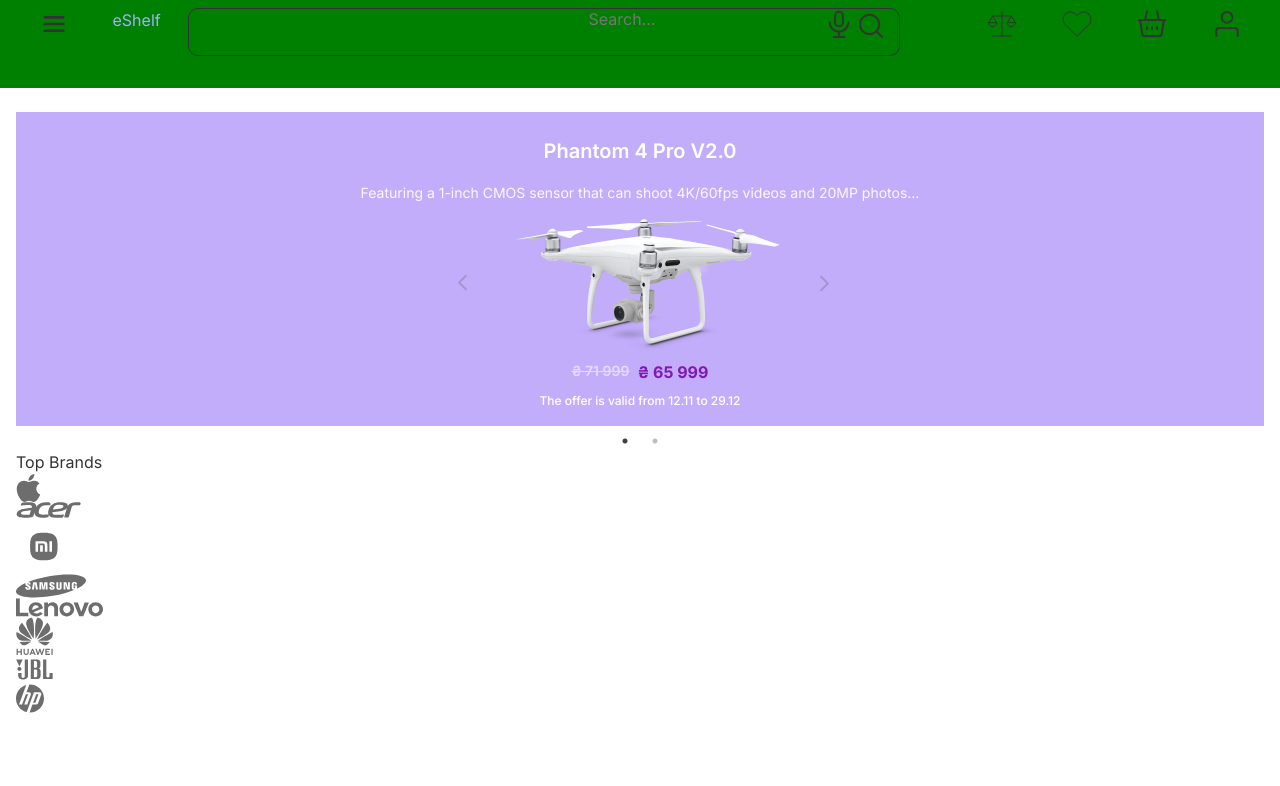
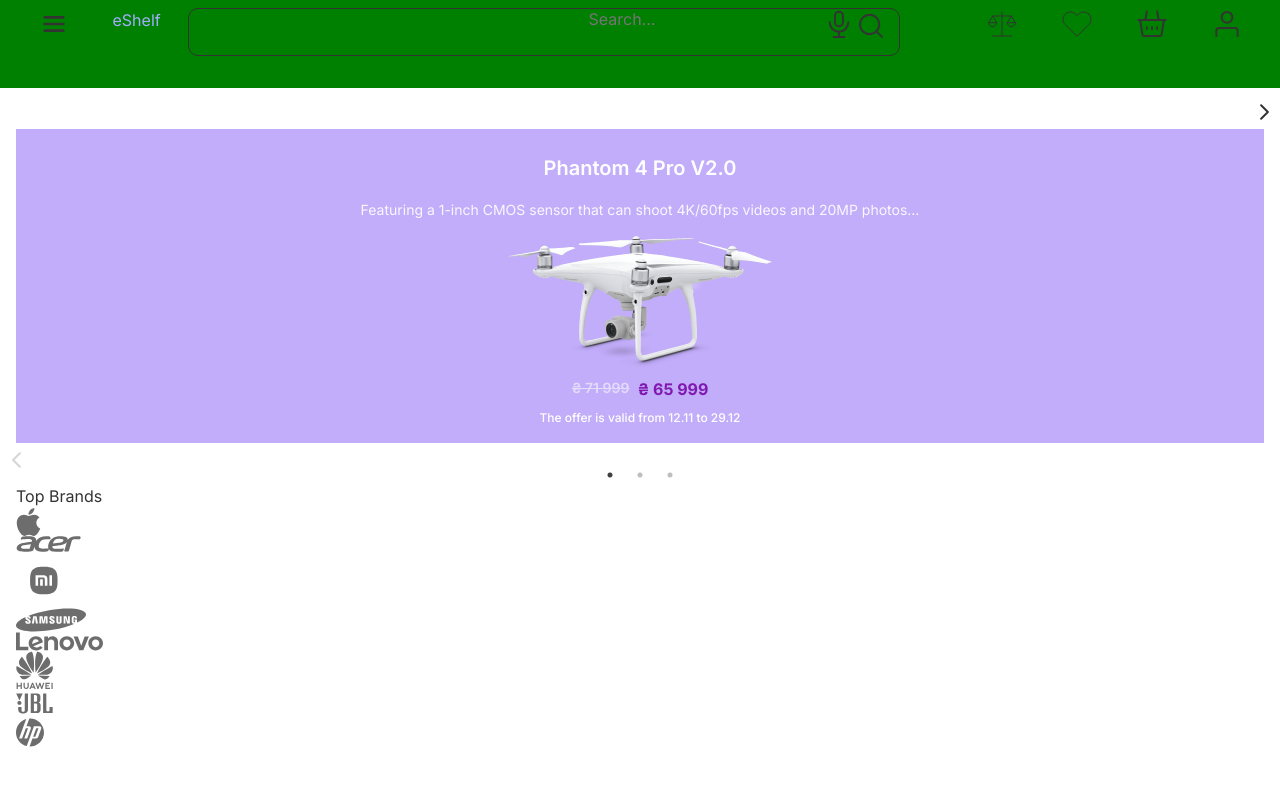
Before and after one commit to VikaBukach/eshelf, a React (Create React App) app: page / in a window 1280 px wide. Shown: the top 786 px of the page. Built offline with nearby package versions, Linux system fonts and the light colour scheme.

Commit message:
fixed main banner

```diff
--- /dev/null
+++ b/src/app/components/Main/Sections/Banner_main/Arrow.js
@@ -0,0 +1,21 @@
+import React from 'react';
+import "./Arrow.scss"
+function Arrow({ direction, onClick }) {
+    return (
+        <div className={`banner_main-svg-${direction}`} onClick={onClick}>
+            {direction === 'next' ? (
+                <svg width="9" height="17" viewBox="0 0 9 17" fill="none" xmlns="http://www.w3.org/2000/svg">
+                    <path d="M7.87524 1.75L1.12524 8.5L7.87524 15.25" stroke="#333333" stroke-opacity="0.2" stroke-width="2"
+                          stroke-linecap="round" stroke-linejoin="round"/>
+                </svg>
+            ) : (
+                <svg width="9" height="17" viewBox="0 0 9 17" fill="none" xmlns="http://www.w3.org/2000/svg">
+                    <path d="M1.12476 15.25L7.87476 8.5L1.12476 1.75" stroke="#333333" stroke-width="2"
+                          stroke-linecap="round" stroke-linejoin="round"/>
+                </svg>
+            )}
+        </div>
+    );
+}
+
+export default Arrow;
--- /dev/null
+++ b/src/app/components/Main/Sections/Banner_main/Arrow.scss
@@ -0,0 +1,24 @@
+.banner_main-svg {
+
+  display: flex;
+  justify-content: space-around;
+  position: absolute;
+  top: 50%;
+  transform: translateY(-50%);
+}
+
+.banner_main-svg-prev {
+  cursor: pointer;
+  justify-content: space-around;
+  display: flex;
+  right: 0px;
+  transform: translateY(-50%) translateX(50%);
+}
+
+.banner_main-svg-next {
+  cursor: pointer;
+  justify-content: space-around;
+  display: flex;
+  right: 0;
+  transform: translateY(50%) translateX(-50%);
+}
--- a/src/app/components/Main/Sections/Banner_main/Banner_main.js
+++ b/src/app/components/Main/Sections/Banner_main/Banner_main.js
@@ -1,122 +1,71 @@
-import React from 'react';
+import React, { useRef } from 'react';
 import Slider from "react-slick";
 import "slick-carousel/slick/slick.css";
 import "slick-carousel/slick/slick-theme.css";
 import './Banner_main.scss';
-
-// function Arrow(props) {
-//     const { className, style, onClick } = props;
-//     return (
-//         <div
-//             className={className}
-//             style={{ ...style, display: "block", background: "gray" }}
-//             onClick={onClick}
-//         />
-//     );
-// }
+import Arrow from "./Arrow";
 
 function BannerMain(props) {
-    var settings = {
+    const slides = [
+        {
+            title: "Phantom 4 Pro V2.0",
+            description: "Featuring a 1-inch CMOS sensor that can shoot 4K/60fps videos and 20MP photos...",
+            oldPrice: "₴ 71 999",
+            newPrice: "₴ 65 999",
+            validOffer: "The offer is valid from 12.11 to 29.12",
+            imagePath: "/img/kisspng-mavic-pro-dji-phantom-4-pro-dji-phantom-4-pro-unma-dji-phantom-5b51f93fbeb6f3%201.png"
+        },
+        {
+            title: "Phantom 5 Pro V2.5",
+            description: "Featuring a 1-inch CMOS sensor that can shoot 4K/60fps videos and 20MP photos...",
+            oldPrice: "₴ 31 999",
+            newPrice: "₴ 20 999",
+            validOffer: "The offer is valid from 15.12 to 31.12",
+            imagePath: "/img/kisspng-mavic-pro-dji-phantom-4-pro-dji-phantom-4-pro-unma-dji-phantom-5b51f93fbeb6f3%201.png"
+        },
+        {
+            title: "Phantom 6 Pro V3.0",
+            description: "Featuring a 1-inch CMOS sensor that can shoot 4K/60fps videos and 20MP photos...",
+            oldPrice: "₴ 99 999",
+            newPrice: "₴ 77 999",
+            validOffer: "The offer is valid from 12.11 to 29.12",
+            imagePath: "/img/kisspng-mavic-pro-dji-phantom-4-pro-dji-phantom-4-pro-unma-dji-phantom-5b51f93fbeb6f3%201.png"
+        },
+        // Add other slides here
+    ];
+
+    const sliderRef = useRef(null);
+
+    const settings = {
         dots: true,
         infinite: true,
         speed: 500,
         slidesToShow: 1,
-        slidesToScroll: 2,
-        // nextArrow: <Arrow />,
-        // prevArrow: <Arrow />,
-        initialSlide: 0,
-        responsive: [
-            {
-                breakpoint: 1024,
-                settings: {
-                    slidesToShow: 1,
-                    slidesToScroll: 1,
-                }
-            },
-            {
-                breakpoint: 768,
-                settings: {
-                    slidesToShow: 1,
-                    slidesToScroll: 1,
-                    initialSlide: 1
-                }
-            },
-            {
-                breakpoint: 480,
-                settings: {
-                    slidesToShow: 1,
-                    slidesToScroll: 1
-                }
-            }
-        ]
+        slidesToScroll: 1,
+        nextArrow: <Arrow direction="next" />,
+        prevArrow: <Arrow direction="prev" />
     };
+
     return (
         <div className="banner_main slider-container">
-            <Slider {...settings}>
-                <div className=" banner_main-slider-item banner_main-slider-item-1">
-                    <h1 className="banner_main-title">Phantom 4 Pro V2.0</h1>
-                    <p className="banner_main-descr">Featuring a 1-inch CMOS sensor that can shoot 4K/60fps videos and
-                        20MP photos...</p>
-                    <div className="banner_main-img-container">
-                        <div className="banner_main-svg-l banner_main-svg-activ">
-                            <svg  width="25" height="25" viewBox="0 0 25 25" fill="none"
-                                 xmlns="http://www.w3.org/2000/svg">
-                                <path d="M14.8752 5.75L8.12524 12.5L14.8752 19.25" stroke="#333333" stroke-opacity="0.2"
-                                      stroke-width="2" stroke-linecap="round" stroke-linejoin="round"/>
-                            </svg>
+            <Slider {...settings} ref={sliderRef}>
+                {slides.map((slide, index) => (
+                    <div key={index} className={`banner_main-slider-item banner_main-slider-item-${index + 1}`}>
+                        <h1 className="banner_main-title">{slide.title}</h1>
+                        <p className="banner_main-descr">{slide.description}</p>
+                        <div className="banner_main-img-container">
+                            <img className="banner_main-img" src={slide.imagePath} alt="Quadcopter"/>
                         </div>
-                        <img className="banner_main-img"
-                            src="/img/kisspng-mavic-pro-dji-phantom-4-pro-dji-phantom-4-pro-unma-dji-phantom-5b51f93fbeb6f3%201.png"
-                            alt="Quadcopter"/>
-                        <div className="banner_main-svg-r banner_main-svg-active">
-                            <svg  width="9" height="17" viewBox="0 0 9 17" fill="none"
-                                 xmlns="http://www.w3.org/2000/svg">
-                                <path d="M1.12476 15.25L7.87476 8.5L1.12476 1.75" stroke="#333333" stroke-opacity="0.2"
-                                      stroke-linecap="round" stroke-linejoin="round"/>
-                            </svg>
+                        <div className="banner_main-price">
+                            <div className="banner_main-old-price">{slide.oldPrice}</div>
+                            <div className="banner_main-new-price">{slide.newPrice}</div>
                         </div>
+                        <p className="banner_main-text">{slide.validOffer}</p>
                     </div>
-                    <div className="banner_main-price">
-                        <div className="banner_main-old-price">₴ 71 999</div>
-                        <div className="banner_main-new-price">₴ 65 999</div>
-                    </div>
-                    <p className="banner_main-text">The offer is valid from 12.11 to 29.12</p>
-                </div>
-                <div className="banner_main-slider-item banner_main-slider-item-2">
-                    <h1 className="banner_main-title">Phantom 5 Pro V2.5</h1>
-                    <p className="banner_main-descr">Featuring a 1-inch CMOS sensor that can shoot 4K/60fps videos and
-                        20MP photos...</p>
-                    <div className="banner_main-img">
-                        <img
-                            src="/img/kisspng-mavic-pro-dji-phantom-4-pro-dji-phantom-4-pro-unma-dji-phantom-5b51f93fbeb6f3%201.png"
-                            alt="Quadcopter"/>
-                    </div>
-                    <div className="banner_main-price">
-                        <div className="banner_main-old-price">₴ 31 999</div>
-                        <div className="banner_main-new-price">₴ 20 999</div>
-                    </div>
-                    <p className="banner_main-text">The offer is valid from 15.12 to 31.12</p>
-                </div>
-                <div className="banner_main-slider-item banner_main-slider-item-3">
-                    <h1 className="banner_main-title">Phantom 6 Pro V3.0</h1>
-                    <p className="banner_main-descr">Featuring a 1-inch CMOS sensor that can shoot 4K/60fps videos and
-                        20MP photos...</p>
-                    <div className="banner_main-img">
-                        <img
-                            src="/img/kisspng-mavic-pro-dji-phantom-4-pro-dji-phantom-4-pro-unma-dji-phantom-5b51f93fbeb6f3%201.png"
-                            alt="Quadcopter"/>
-                    </div>
-                    <div className="banner_main-price">
-                        <div className="banner_main-old-price">₴ 99 999</div>
-                        <div className="banner_main-new-price">₴ 77 999</div>
-                    </div>
-                    <p className="banner_main-text">The offer is valid from 12.11 to 29.12</p>
-                </div>
+                ))}
             </Slider>
-
         </div>
     );
 }
 
-
 export default BannerMain;
--- a/src/app/components/Main/Sections/Banner_main/Banner_main.scss
+++ b/src/app/components/Main/Sections/Banner_main/Banner_main.scss
@@ -4,6 +4,7 @@
   margin: 24px 0;
 
   .banner_main-slider-item {
+
   padding: 8px 17px;
 
   &-1 {
@@ -34,6 +35,7 @@
     opacity: 0.9;
   }
   .banner_main-img-container {
+
     padding-top: 16px;
     padding-bottom: 8px;
     display: flex;
@@ -44,15 +46,6 @@
     margin-left: 4rem;
     margin-right: 4rem;
   }
-
-  .banner_main-svg-active{
-    stroke-width: 2px;
-    stroke: #333;
-  }
-
-
-
-
   .banner_main-price {
     display: flex;
     justify-content: center;
```
